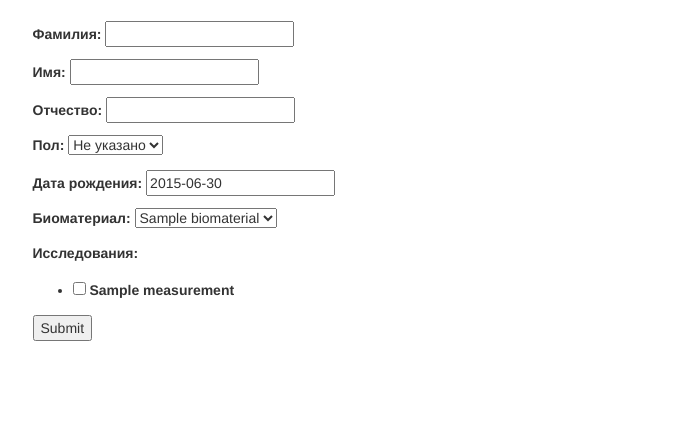
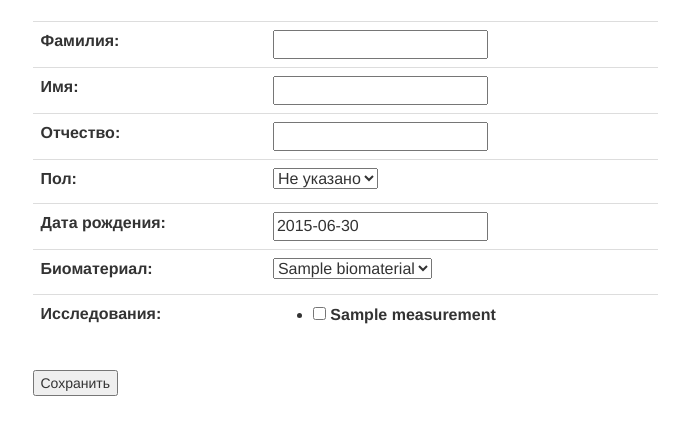
Before and after one commit to slashback/pylims, a Django app: page /journal/application/form in a window 1280 px wide. Shown: the part 51-486 px from the top of the page, without its empty margins (295-984 px from the left). Run offline with Django 3.2, Linux system fonts and the light colour scheme; tables that the repository leaves empty hold one stand-in row (values such as "Sample post"); parts of the project's set-up code (start-up, migrations or seed data) failed here and were passed over; some libraries are stand-ins or nearby versions.

Commit message:
Application form now renders as table

```diff
--- a/lis/journal/templates/journal/registration_form.html
+++ b/lis/journal/templates/journal/registration_form.html
@@ -2,8 +2,12 @@
 {% block registration %}
 
 <form action="{% url 'create_application' %}" method="post">{% csrf_token %}
-{{test_list.as_p}}
-<input type="submit" value="Submit" />
+<table class="table">
+{{test_list.as_table}}
+
+</table>
+
+<input type="submit" value="Сохранить" />
 </form>
 
 
```
